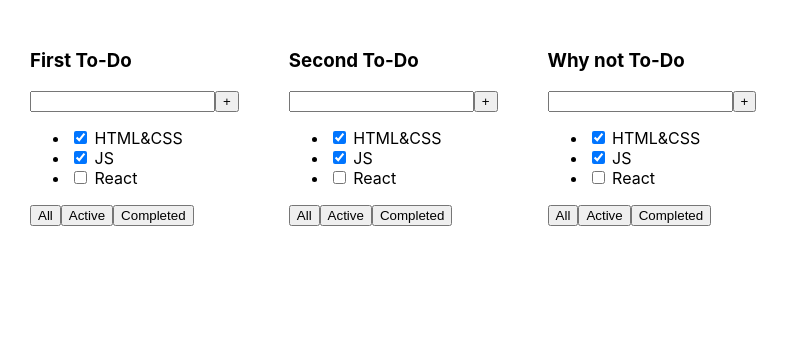
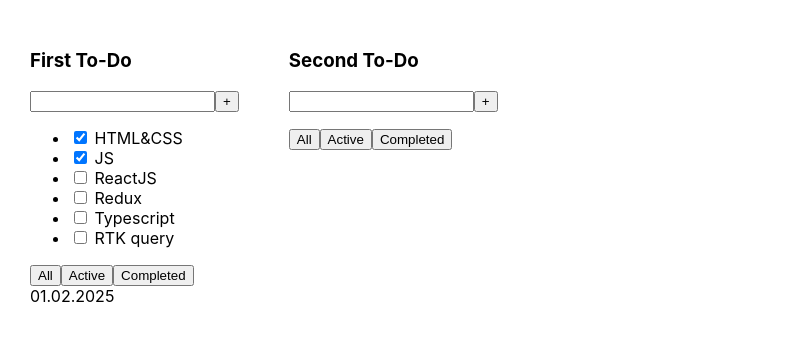
Before and after one commit to FillArt/todo-vite, a React (Vite) app: page / in a window 1280 px wide. Shown: the top 340 px of the page, without its empty margins (0-789 px from the left). Built offline with nearby package versions, Linux system fonts and the light colour scheme.

Commit message:
feat: add data array and use map for render

```diff
--- a/src/App.tsx
+++ b/src/App.tsx
@@ -1,12 +1,29 @@
 import './App.css'
 import {TodoListItem} from "./TodoListItem.tsx";
 
-export const  App = () => {
+export type Task = {
+    id: number,
+    title: string,
+    isDone: boolean,
+}
+
+export const App = () => {
+
+    const oneData: Task[] = [
+        { id: 1, title: 'HTML&CSS', isDone: true },
+        { id: 2, title: 'JS', isDone: true },
+        { id: 3, title: 'ReactJS', isDone: false },
+        { id: 4, title: 'Redux', isDone: false },
+        { id: 5, title: 'Typescript', isDone: false },
+        { id: 6, title: 'RTK query', isDone: false },
+    ]
+
+    const twoData: Task[] = []
+
     return (
         <div className="app">
-            <TodoListItem title={"First To-Do"} />
-            <TodoListItem title={"Second To-Do"} />
-            <TodoListItem title={"Why not To-Do"} />
+            <TodoListItem title={"First To-Do"} tasks={oneData} data="01.02.2025"/>
+            <TodoListItem title={"Second To-Do"} tasks={twoData}/>
         </div>
     )
 }
--- a/src/TodoListItem.tsx
+++ b/src/TodoListItem.tsx
@@ -1,8 +1,12 @@
+import {Task} from "./App.tsx";
+
 type TodoListProps = {
-    title: string
+    title: string,
+    tasks: Task[],
+    data?: string
 }
 
-export const TodoListItem = ({title}: TodoListProps) => {
+export const TodoListItem = ({title, tasks, data}: TodoListProps) => {
     return (
         <div>
             <h3>{title}</h3>
@@ -11,21 +15,20 @@ export const TodoListItem = ({title}: TodoListProps) => {
                 <button>+</button>
             </div>
             <ul>
-                <li>
-                    <input type="checkbox" checked={true}/> <span>HTML&CSS</span>
-                </li>
-                <li>
-                    <input type="checkbox" checked={true}/> <span>JS</span>
-                </li>
-                <li>
-                    <input type="checkbox" checked={false}/> <span>React</span>
-                </li>
+                {tasks.map((task: Task) => {
+                    return (
+                        <li key={task.id}>
+                            <input type="checkbox" checked={task.isDone}/> <span>{task.title}</span>
+                        </li>
+                    )
+                })}
             </ul>
             <div>
                 <button>All</button>
                 <button>Active</button>
                 <button>Completed</button>
             </div>
+            <div>{data}</div>
         </div>
     );
 };
```
